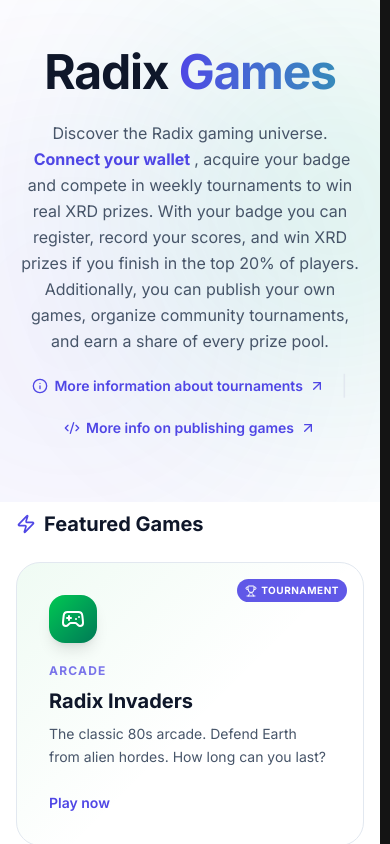
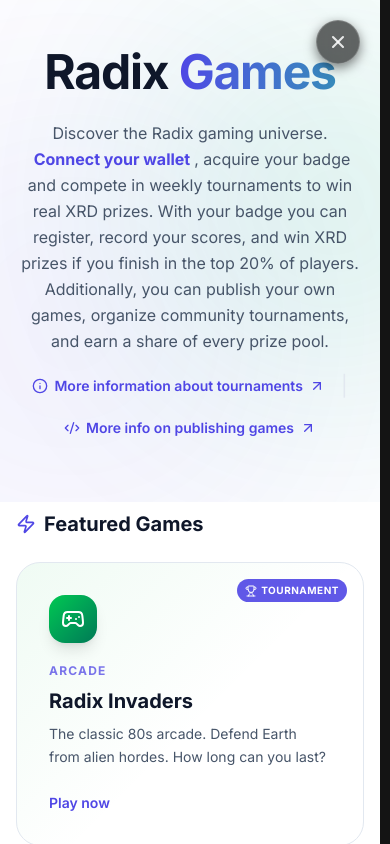
Before and after one commit to genkipool/Radix_Community, a Next.js app: page /en/games in a window 390 px wide. Both pictures are taken after a click on the button 343 px from the left and 338 px from the top of the page. Shown: the top 844 px of the page. Built offline with nearby package versions, Linux system fonts and the light colour scheme; no server answers.

Commit message:
fix(games): auto-activate theater mode on mobile and add top-right close button

```diff
--- a/features/games/GamesClient.tsx
+++ b/features/games/GamesClient.tsx
@@ -23,6 +23,15 @@
             <rect x="1.5" y="4.5" width="15" height="9" rx="2" stroke="currentColor" strokeWidth="1.5" fill="none" />
             <path d="M5.5 11L9 8.5L12.5 11" stroke="currentColor" strokeWidth="1.4" strokeLinecap="round" strokeLinejoin="round" />
             <circle cx="9" cy="6.5" r="1.3" fill="currentColor" />
+        </svg>
+    );
+}
+
+function CloseIcon() {
+    return (
+        <svg width="20" height="20" viewBox="0 0 24 24" fill="none" stroke="currentColor" strokeWidth="2.5" strokeLinecap="round" strokeLinejoin="round">
+            <line x1="18" y1="6" x2="6" y2="18"></line>
+            <line x1="6" y1="6" x2="18" y2="18"></line>
         </svg>
     );
 }
@@ -147,6 +156,46 @@
                     </div>
 
                     {theaterMode && (
+                        <>
+                        {/* Top exit button for mobile/accessibility */}
+                        <button
+                            onClick={handleTheaterToggle}
+                            style={{
+                                position: 'absolute',
+                                top: 20,
+                                right: 20,
+                                zIndex: 60,
+                                display: 'flex',
+                                alignItems: 'center',
+                                justifyContent: 'center',
+                                width: 44,
+                                height: 44,
+                                borderRadius: '50%',
+                                background: 'rgba(0,0,0,0.6)',
+                                border: '1px solid rgba(255,255,255,0.2)',
+                                color: 'rgba(255,255,255,0.85)',
+                                cursor: 'pointer',
+                                backdropFilter: 'blur(8px)',
+                                transition: 'all 0.15s ease',
+                                boxShadow: '0 4px 12px rgba(0,0,0,0.5)',
+                            }}
+                            onMouseEnter={e => {
+                                const b = e.currentTarget as HTMLButtonElement;
+                                b.style.background = 'rgba(255,59,48,0.2)';
+                                b.style.borderColor = 'rgba(255,59,48,0.5)';
+                                b.style.color = '#ff3b30';
+                            }}
+                            onMouseLeave={e => {
+                                const b = e.currentTarget as HTMLButtonElement;
+                                b.style.background = 'rgba(0,0,0,0.6)';
+                                b.style.borderColor = 'rgba(255,255,255,0.2)';
+                                b.style.color = 'rgba(255,255,255,0.85)';
+                            }}
+                            title={((t.sidebar as Record<string, string>)?.exit_theater) ?? 'Exit theater'}
+                        >
+                            <CloseIcon />
+                        </button>
+
                         <button
                             onClick={handleTheaterToggle}
                             style={{
@@ -186,6 +235,7 @@
                             <ExitTheaterButtonIcon />
                             {((t.sidebar as Record<string, string>)?.exit_theater) ?? 'Exit theater'}
                         </button>
+                        </>
                     )}
                 </main>
 
--- a/features/games/games/radix-invaders/components/RadixInvadersGame.tsx
+++ b/features/games/games/radix-invaders/components/RadixInvadersGame.tsx
@@ -584,8 +584,12 @@
   const isMobileRef = useRef(false);
 
   useEffect(() => {
-    isMobileRef.current = /iPhone|iPad|iPod|Android/i.test(navigator.userAgent);
-  }, []);
+    const isMob = /iPhone|iPad|iPod|Android/i.test(navigator.userAgent);
+    isMobileRef.current = isMob;
+    if (isMob) {
+      setTheaterMode(true);
+    }
+  }, [setTheaterMode]);
 
   // Load mute preference from cookie
   useEffect(() => {
```
